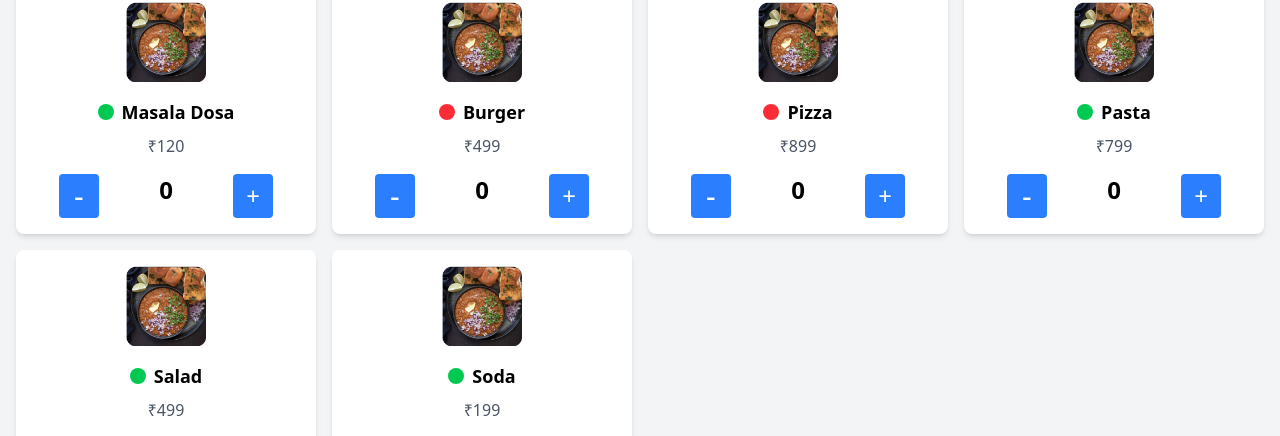
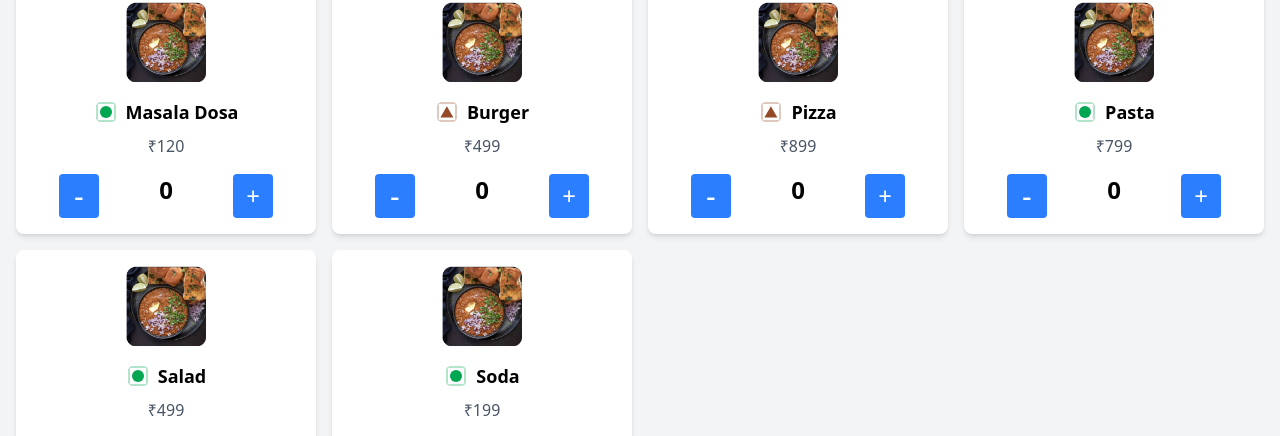
Before and after one commit to JudoBriqBi/foodstall, a React (Vite) app: page / in a window 1280 px wide. Shown: the part 174-610 px from the top of the page. Built offline with nearby package versions, Linux system fonts and the light colour scheme.

Commit message:
veg non veg icon

```diff
--- a/src/routes/Menu.tsx
+++ b/src/routes/Menu.tsx
@@ -77,7 +77,11 @@ function Menu() {
           <div key={index} className="bg-white shadow-md rounded-lg p-4 flex flex-col items-center">
             <img src={item.image} alt={item.name} className="w-20 h-20 rounded mb-4" />
             <div className="flex items-center mb-2">
-              <span className={`w-4 h-4 rounded-full mr-2 ${item.isVeg ? 'bg-green-500' : 'bg-red-500'}`}></span>
+              <img
+                src={item.isVeg ? '/veg.svg' : '/nonVeg.svg'}
+                alt={item.isVeg ? 'Veg Icon' : 'Non-Veg Icon'}
+                className="w-6 h-6 rounded-full mr-2"
+              />
               <span className="text-lg font-semibold text-black">{item.name}</span>
             </div>
             <span className="text-gray-600 mb-4">{item.price}</span>
```
Also changed, not shown: public/nonVeg.svg (renamed from src/assets/nonVeg.svg), public/veg.svg.
